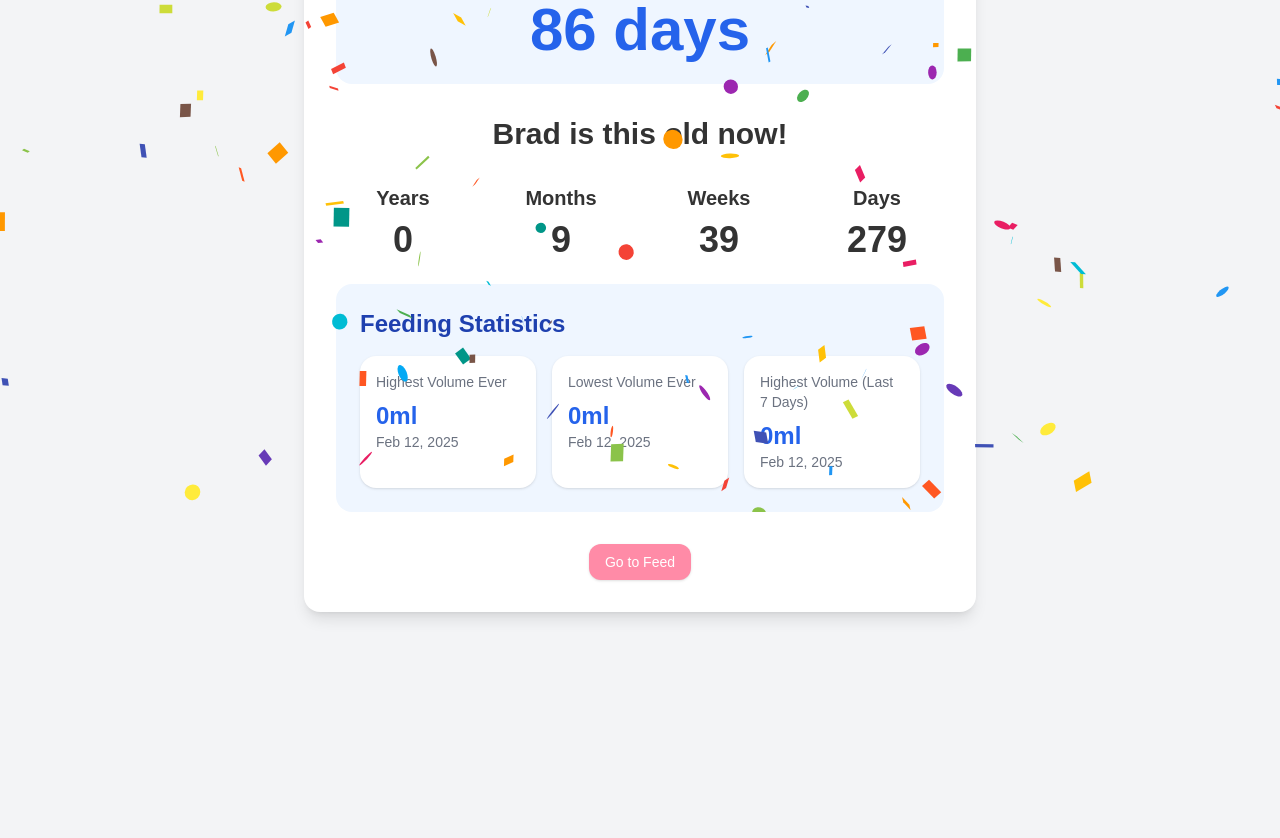
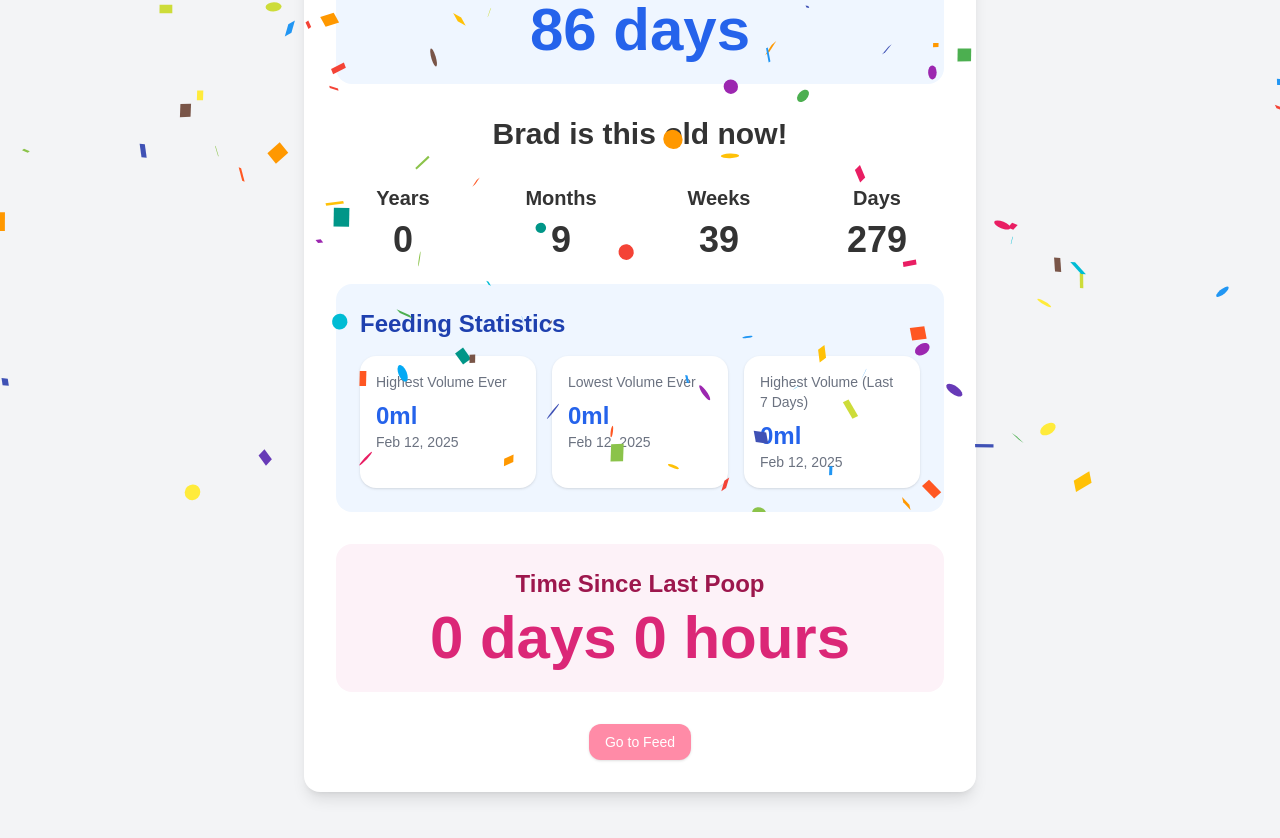
Before and after one commit to brandonwong91/baby-capy, a Next.js app: page /dashboard in a window 1280 px wide. Shown: the part 288-1126 px from the top of the page. Before the commit the page ends 996 px from the top, so only its background shows below. Built offline with nearby package versions, Linux system fonts and the light colour scheme; no server answers; the database is empty; sample sign-in values are in the browser's storage.

Commit message:
Add last poop tracker on dashboard

```diff
--- /dev/null
+++ b/app/api/feeds/last-poop/route.ts
@@ -0,0 +1,46 @@
+import { NextResponse } from "next/server";
+import { PrismaClient } from "@prisma/client";
+import { differenceInDays, differenceInHours } from "date-fns";
+
+const prisma = new PrismaClient();
+
+export async function GET() {
+  try {
+    const lastPoopFeed = await prisma.feed.findFirst({
+      where: {
+        pooped: true,
+      },
+      orderBy: {
+        feedTime: "desc",
+      },
+    });
+
+    if (!lastPoopFeed) {
+      return NextResponse.json({
+        days: 0,
+        hours: 0,
+        message: "No poop records found",
+      });
+    }
+
+    const now = new Date();
+    const lastPoopTime = new Date(lastPoopFeed.feedTime);
+
+    const days = differenceInDays(now, lastPoopTime);
+    const totalHours = differenceInHours(now, lastPoopTime);
+    const remainingHours = totalHours % 24;
+
+    return NextResponse.json({
+      days,
+      hours: remainingHours,
+      message: `Last pooped ${days} days and ${remainingHours} hours ago`,
+      feedTime: lastPoopFeed.feedTime.toISOString(),
+    });
+  } catch (error) {
+    console.error("Error fetching last poop time:", error);
+    return NextResponse.json(
+      { error: "Failed to fetch last poop time" },
+      { status: 500 }
+    );
+  }
+}
--- a/app/dashboard/page.tsx
+++ b/app/dashboard/page.tsx
@@ -25,6 +25,13 @@ export default function Dashboard() {
     height: typeof window !== "undefined" ? window.innerHeight : 0,
   });
   const [stats, setStats] = useState<FeedStats | null>(null);
+  const [lastPoop, setLastPoop] = useState<{
+    days: number;
+    hours: number;
+    message: string;
+    feedTime?: string;
+    showDetails?: boolean;
+  } | null>(null);
   const [error, setError] = useState<string | null>(null);
   const [loading, setLoading] = useState(true);
 
@@ -51,26 +58,37 @@ export default function Dashboard() {
   }, [router]);
 
   useEffect(() => {
-    const fetchStats = async () => {
+    const fetchData = async () => {
       try {
-        const response = await fetch("/api/feeds/stats");
-        if (!response.ok) {
+        const [statsResponse, poopResponse] = await Promise.all([
+          fetch("/api/feeds/stats"),
+          fetch("/api/feeds/last-poop"),
+        ]);
+
+        if (!statsResponse.ok) {
           throw new Error("Failed to fetch feed statistics");
         }
-        const data = await response.json();
-        setStats(data);
+        if (!poopResponse.ok) {
+          throw new Error("Failed to fetch last poop time");
+        }
+
+        const statsData = await statsResponse.json();
+        const poopData = await poopResponse.json();
+
+        setStats(statsData);
+        setLastPoop(poopData);
       } catch (err) {
         setError(
           err instanceof Error
             ? err.message
-            : "An error occurred while fetching statistics"
+            : "An error occurred while fetching data"
         );
       } finally {
         setLoading(false);
       }
     };
 
-    fetchStats();
+    fetchData();
   }, []);
 
   const calculateDaysUntilBirthday = () => {
@@ -209,6 +227,31 @@ export default function Dashboard() {
             </div>
           ) : null}
         </div>
+        <div className="mb-8 p-6 bg-pink-50 rounded-lg text-center">
+          <h2 className="text-xl sm:text-2xl font-semibold mb-2 text-pink-800">
+            Time Since Last Poop
+          </h2>
+          {lastPoop && (
+            <button
+              onClick={() =>
+                setLastPoop((prev) => ({
+                  ...prev!,
+                  showDetails: !prev?.showDetails,
+                }))
+              }
+              className="w-full text-center focus:outline-none"
+            >
+              <div className="text-4xl sm:text-6xl font-bold text-pink-600">
+                {lastPoop.days} days {lastPoop.hours} hours
+              </div>
+              {lastPoop.showDetails && lastPoop.feedTime && (
+                <div className="mt-4 text-lg text-pink-500">
+                  Last pooped on: {new Date(lastPoop.feedTime).toLocaleString()}
+                </div>
+              )}
+            </button>
+          )}
+        </div>
         <div className="flex justify-center">
           <Button onClick={() => router.push("/feed")}>Go to Feed</Button>
         </div>
```
